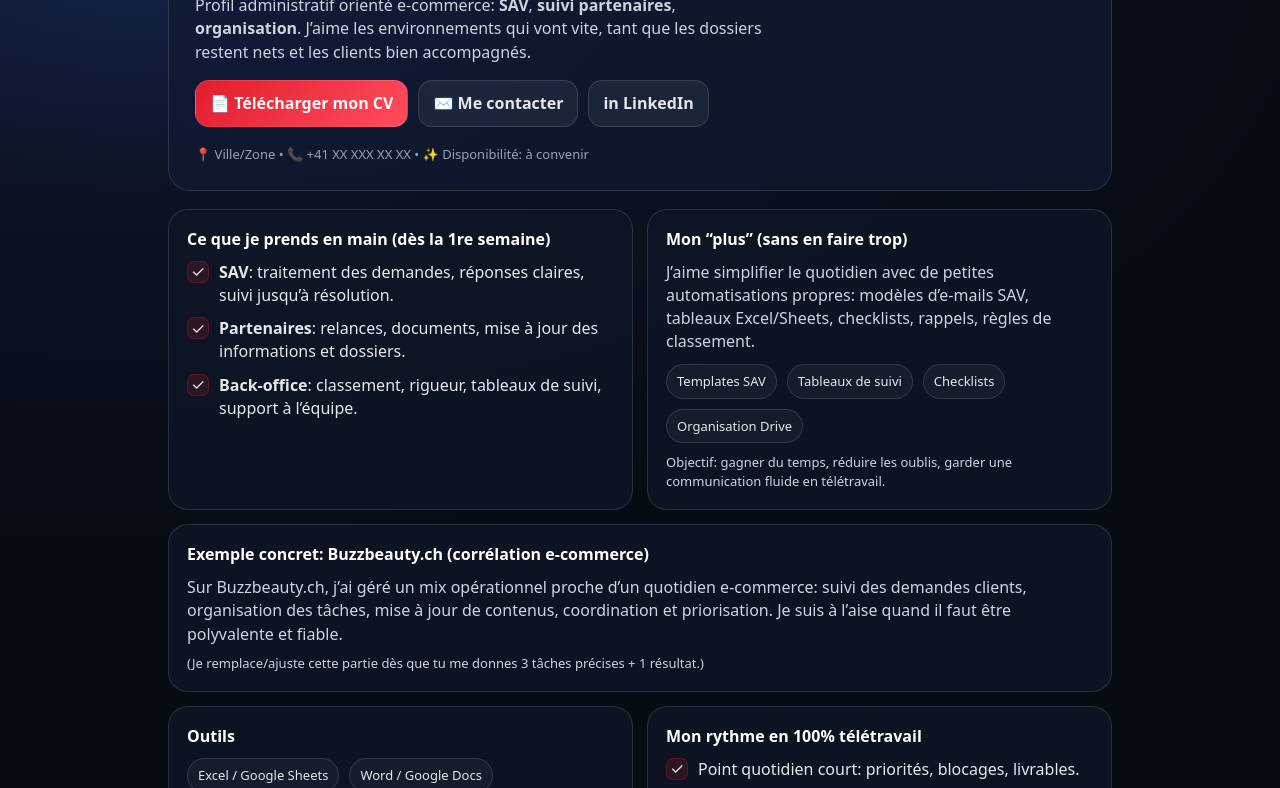
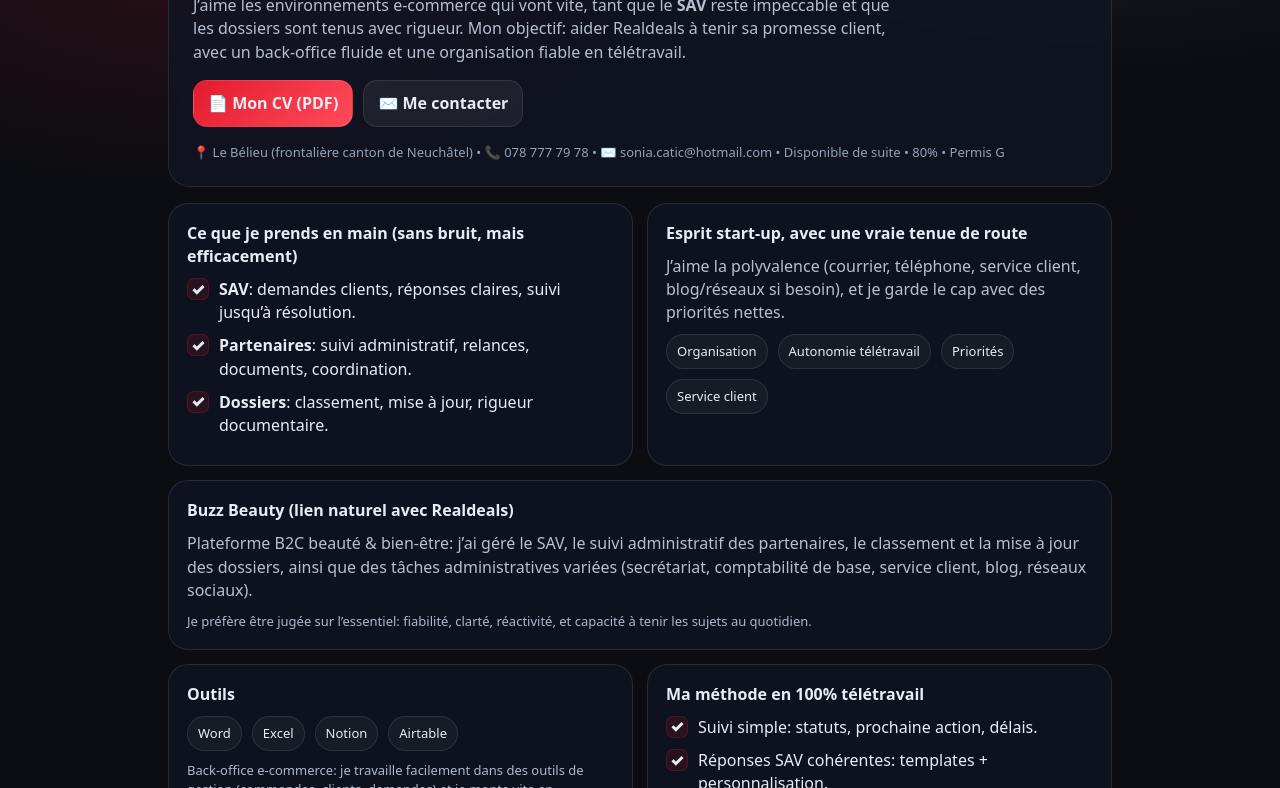
Before and after one commit to cheetahbestbooks-star/poste_admin, a plain HTML site: page index.html in a window 1280 px wide. Shown: the part 171-959 px from the top of the page. Drawn offline with Linux system fonts and the light colour scheme.

Commit message:
Update index.html

```diff
--- a/index.html
+++ b/index.html
@@ -3,168 +3,202 @@
 <head>
   <meta charset="utf-8" />
   <meta name="viewport" content="width=device-width, initial-scale=1" />
-  <title>Candidature – Employée de commerce | Sonia Catic</title>
-  <meta name="description" content="Candidature Employée de commerce (80–100%) – SAV, suivi partenaires, administratif – 100% télétravail." />
+  <title>Candidature – Employée de commerce (80%) | Sonia Catic</title>
+  <meta name="description" content="Candidature Employée de commerce (80%) – SAV, suivi partenaires, administratif – 100% télétravail." />
   <style>
     :root{
-      --accent:#e11d2e; /* rouge énergique, esprit e-commerce */
-      --ink:#0f172a;
-      --muted:#475569;
-      --bg:#0b1220;
-      --card:#0f1b33;
-      --soft:#111827;
-      --line:rgba(255,255,255,.12);
+      --bg:#0b0d12;
+      --card:#111523;
+      --line:rgba(255,255,255,.10);
+      --text:#e8ecf3;
+      --muted:#b7c0d1;
+      --accent:#e31b2e;
+      --soft:rgba(227,27,46,.12);
     }
     *{box-sizing:border-box}
     body{
-      margin:0; font-family: ui-sans-serif, system-ui, -apple-system, Segoe UI, Roboto, Arial;
-      color:#e5e7eb; background: radial-gradient(1200px 600px at 10% 10%, #14244a 0%, #0b1220 45%, #070b14 100%);
+      margin:0;
+      font-family: ui-sans-serif, system-ui, -apple-system, Segoe UI, Roboto, Arial;
+      color:var(--text);
+      background:
+        radial-gradient(900px 450px at 15% 10%, rgba(227,27,46,.14), transparent 55%),
+        radial-gradient(900px 450px at 85% 0%, rgba(255,255,255,.08), transparent 55%),
+        var(--bg);
       line-height:1.45;
     }
-    a{color:inherit}
-    .wrap{max-width:980px; margin:0 auto; padding:34px 18px 60px}
+    .wrap{max-width:980px; margin:0 auto; padding:34px 18px 64px}
     .top{
-      display:flex; gap:18px; align-items:flex-start; justify-content:space-between; flex-wrap:wrap;
-      padding:26px; border:1px solid var(--line); border-radius:22px; background: rgba(15,27,51,.75);
+      padding:24px;
+      border:1px solid var(--line);
+      border-radius:22px;
+      background:rgba(17,21,35,.85);
       backdrop-filter: blur(6px);
     }
     .badge{
-      display:inline-flex; align-items:center; gap:8px;
-      padding:8px 12px; border-radius:999px; border:1px solid var(--line);
-      color:#fff; background: rgba(0,0,0,.18);
+      display:inline-flex; align-items:center; gap:10px;
+      padding:8px 12px;
+      border-radius:999px;
+      border:1px solid var(--line);
+      background:rgba(0,0,0,.25);
+      color:var(--text);
       font-size:13px;
     }
-    .dot{width:8px; height:8px; border-radius:50%; background:var(--accent); box-shadow:0 0 0 4px rgba(225,29,46,.15)}
-    h1{margin:10px 0 8px; font-size:34px; letter-spacing:-.02em}
-    .sub{color:#cbd5e1; max-width:62ch; margin:0}
+    .dot{
+      width:9px; height:9px; border-radius:50%;
+      background:var(--accent);
+      box-shadow:0 0 0 5px var(--soft);
+      flex:0 0 auto;
+    }
+    h1{margin:12px 0 8px; font-size:34px; letter-spacing:-.02em}
+    .sub{margin:0; color:var(--muted); max-width:78ch}
     .cta{display:flex; gap:10px; flex-wrap:wrap; margin-top:16px}
     .btn{
       display:inline-flex; align-items:center; justify-content:center; gap:10px;
-      padding:11px 14px; border-radius:14px; border:1px solid var(--line);
-      text-decoration:none; font-weight:600;
-      background: rgba(255,255,255,.06);
+      padding:11px 14px;
+      border-radius:14px;
+      border:1px solid var(--line);
+      background:rgba(255,255,255,.06);
+      color:var(--text);
+      text-decoration:none;
+      font-weight:700;
     }
-    .btn.primary{background: linear-gradient(135deg, var(--accent), #ff4d5d); border-color: rgba(255,255,255,.10); color:#fff}
+    .btn.primary{
+      background:linear-gradient(135deg, var(--accent), #ff4b5a);
+      border-color:rgba(255,255,255,.08);
+    }
     .grid{
-      margin-top:18px;
-      display:grid; grid-template-columns:repeat(12, 1fr); gap:14px;
+      margin-top:16px;
+      display:grid;
+      grid-template-columns:repeat(12, 1fr);
+      gap:14px;
     }
     .card{
       grid-column: span 6;
-      padding:18px; border-radius:20px; border:1px solid var(--line);
-      background: rgba(17,24,39,.70);
+      padding:18px;
+      border-radius:20px;
+      border:1px solid var(--line);
+      background:rgba(17,21,35,.75);
     }
-    .card h2{margin:0 0 10px; font-size:16px; color:#fff}
-    .card p{margin:0; color:#cbd5e1}
-    .list{margin:10px 0 0; padding:0; list-style:none}
-    .list li{display:flex; gap:10px; margin:10px 0; color:#e5e7eb}
+    .full{grid-column: span 12}
+    h2{margin:0 0 10px; font-size:16px}
+    p{margin:0; color:var(--muted)}
+    ul{margin:10px 0 0; padding:0; list-style:none}
+    li{display:flex; gap:10px; margin:10px 0; color:var(--text)}
     .check{
       width:22px; height:22px; border-radius:7px;
       display:inline-flex; align-items:center; justify-content:center;
-      background: rgba(225,29,46,.15); border:1px solid rgba(225,29,46,.25); flex:0 0 auto;
+      background:var(--soft);
+      border:1px solid rgba(227,27,46,.22);
+      flex:0 0 auto;
+      color:var(--text);
+      font-weight:900;
     }
-    .muted{color:var(--muted)}
-    .full{grid-column: span 12}
-    .tiny{font-size:13px; color:#cbd5e1}
-    .kpi{
-      display:flex; gap:10px; flex-wrap:wrap; margin-top:10px
+    .pills{display:flex; gap:10px; flex-wrap:wrap; margin-top:10px}
+    .pill{
+      font-size:13px;
+      padding:7px 10px;
+      border-radius:999px;
+      border:1px solid var(--line);
+      background:rgba(255,255,255,.04);
+      color:var(--text);
     }
-    .pill{
-      font-size:13px; padding:7px 10px; border-radius:999px; border:1px solid var(--line);
-      background: rgba(255,255,255,.04);
+    .footer{
+      margin-top:16px;
+      font-size:13px;
+      color:#95a3b8;
     }
-    .footer{margin-top:18px; color:#94a3b8; font-size:13px}
-    @media (max-width:800px){
+    .tiny{font-size:13px; color:#aeb8cc}
+    @media (max-width:820px){
       .card{grid-column: span 12}
       h1{font-size:28px}
     }
   </style>
 </head>
+
 <body>
   <div class="wrap">
     <section class="top">
-      <div>
-        <div class="badge"><span class="dot"></span> Candidature – Employée de commerce (80–100%) • 100% télétravail</div>
+      <div class="badge"><span class="dot"></span> Candidature – Employée de commerce (80%) • 100% télétravail</div>
       <h1>Sonia Catic</h1>
+
       <p class="sub">
-          Profil administratif orienté e-commerce: <b>SAV</b>, <b>suivi partenaires</b>, <b>organisation</b>.
-          J’aime les environnements qui vont vite, tant que les dossiers restent nets et les clients bien accompagnés.
+        J’aime les environnements e-commerce qui vont vite, tant que le <b>SAV</b> reste impeccable
+        et que les dossiers sont tenus avec rigueur.
+        Mon objectif: aider Realdeals à tenir sa promesse client, avec un back-office fluide
+        et une organisation fiable en télétravail.
       </p>
 
       <div class="cta">
-          <a class="btn primary" href="./cv.pdf" target="_blank" rel="noopener">📄 Télécharger mon CV</a>
-          <a class="btn" href="mailto:TONEMAIL@exemple.com?subject=Candidature%20Employ%C3%A9e%20de%20commerce%20%E2%80%93%20Realdeals.ch">✉️ Me contacter</a>
-          <a class="btn" href="https://www.linkedin.com/in/TONPROFIL" target="_blank" rel="noopener">in LinkedIn</a>
+        <a class="btn primary" href="./cv.pdf" target="_blank" rel="noopener">📄 Mon CV (PDF)</a>
+        <a class="btn" href="mailto:sonia.catic@hotmail.com?subject=Contact%20-%20Candidature%20Employ%C3%A9e%20de%20commerce%20(80%25)%20-%20Sonia%20Catic">✉️ Me contacter</a>
       </div>
 
       <div class="footer">
-          📍 Ville/Zone • 📞 +41 XX XXX XX XX • ✨ Disponibilité: à convenir
-        </div>
+        📍 Le Bélieu (frontalière canton de Neuchâtel) • 📞 078 777 79 78 • ✉️ sonia.catic@hotmail.com • Disponible de suite • 80% • Permis G
       </div>
     </section>
 
     <section class="grid">
       <div class="card">
-        <h2>Ce que je prends en main (dès la 1re semaine)</h2>
-        <ul class="list">
-          <li><span class="check">✓</span><span><b>SAV</b>: traitement des demandes, réponses claires, suivi jusqu’à résolution.</span></li>
-          <li><span class="check">✓</span><span><b>Partenaires</b>: relances, documents, mise à jour des informations et dossiers.</span></li>
-          <li><span class="check">✓</span><span><b>Back-office</b>: classement, rigueur, tableaux de suivi, support à l’équipe.</span></li>
+        <h2>Ce que je prends en main (sans bruit, mais efficacement)</h2>
+        <ul>
+          <li><span class="check">✓</span><span><b>SAV</b>: demandes clients, réponses claires, suivi jusqu’à résolution.</span></li>
+          <li><span class="check">✓</span><span><b>Partenaires</b>: suivi administratif, relances, documents, coordination.</span></li>
+          <li><span class="check">✓</span><span><b>Dossiers</b>: classement, mise à jour, rigueur documentaire.</span></li>
         </ul>
       </div>
 
       <div class="card">
-        <h2>Mon “plus” (sans en faire trop)</h2>
+        <h2>Esprit start-up, avec une vraie tenue de route</h2>
         <p>
-          J’aime simplifier le quotidien avec de petites automatisations propres:
-          modèles d’e-mails SAV, tableaux Excel/Sheets, checklists, rappels, règles de classement.
+          J’aime la polyvalence (courrier, téléphone, service client, blog/réseaux si besoin),
+          et je garde le cap avec des priorités nettes.
         </p>
-        <div class="kpi">
-          <span class="pill">Templates SAV</span>
-          <span class="pill">Tableaux de suivi</span>
-          <span class="pill">Checklists</span>
-          <span class="pill">Organisation Drive</span>
+        <div class="pills">
+          <span class="pill">Organisation</span>
+          <span class="pill">Autonomie télétravail</span>
+          <span class="pill">Priorités</span>
+          <span class="pill">Service client</span>
         </div>
-        <p class="tiny" style="margin-top:10px">
-          Objectif: gagner du temps, réduire les oublis, garder une communication fluide en télétravail.
-        </p>
       </div>
 
       <div class="card full">
-        <h2>Exemple concret: Buzzbeauty.ch (corrélation e-commerce)</h2>
+        <h2>Buzz Beauty (lien naturel avec Realdeals)</h2>
         <p>
-          Sur Buzzbeauty.ch, j’ai géré un mix opérationnel proche d’un quotidien e-commerce:
-          suivi des demandes clients, organisation des tâches, mise à jour de contenus, coordination et priorisation.
-          Je suis à l’aise quand il faut être polyvalente et fiable.
+          Plateforme B2C beauté & bien-être: j’ai géré le SAV, le suivi administratif des partenaires,
+          le classement et la mise à jour des dossiers, ainsi que des tâches administratives variées
+          (secrétariat, comptabilité de base, service client, blog, réseaux sociaux).
         </p>
-        <p class="muted tiny" style="margin-top:8px">
-          (Je remplace/ajuste cette partie dès que tu me donnes 3 tâches précises + 1 résultat.)
+        <p class="tiny" style="margin-top:10px">
+          Je préfère être jugée sur l’essentiel: fiabilité, clarté, réactivité, et capacité à tenir les sujets au quotidien.
         </p>
       </div>
 
       <div class="card">
         <h2>Outils</h2>
-        <div class="kpi">
-          <span class="pill">Excel / Google Sheets</span>
-          <span class="pill">Word / Google Docs</span>
-          <span class="pill">Email + calendriers</span>
-          <span class="pill">WooCommerce / Magento (si applicable)</span>
+        <div class="pills">
+          <span class="pill">Word</span>
+          <span class="pill">Excel</span>
+          <span class="pill">Notion</span>
+          <span class="pill">Airtable</span>
         </div>
+        <p class="tiny" style="margin-top:10px">
+          Back-office e-commerce: je travaille facilement dans des outils de gestion (commandes, clients, demandes) et je monte vite en compétence.
+        </p>
       </div>
 
       <div class="card">
-        <h2>Mon rythme en 100% télétravail</h2>
-        <ul class="list">
-          <li><span class="check">✓</span><span>Point quotidien court: priorités, blocages, livrables.</span></li>
-          <li><span class="check">✓</span><span>Tableau de suivi simple: demandes SAV, partenaires, tâches admin.</span></li>
-          <li><span class="check">✓</span><span>Autonomie + communication: je signale tôt, je documente, je sécurise.</span></li>
+        <h2>Ma méthode en 100% télétravail</h2>
+        <ul>
+          <li><span class="check">✓</span><span>Suivi simple: statuts, prochaine action, délais.</span></li>
+          <li><span class="check">✓</span><span>Réponses SAV cohérentes: templates + personnalisation.</span></li>
+          <li><span class="check">✓</span><span>Je documente, je sécurise, je communique clairement.</span></li>
         </ul>
       </div>
     </section>
 
     <p class="footer">
-      Cette page est volontairement simple: l’idée est de montrer que je colle au poste (SAV, partenaires, administratif),
-      et que je suis opérationnelle en télétravail.
+      Cette page est volontairement simple: montrer la compatibilité immédiate avec le poste (SAV, partenaires, dossiers, tâches admin) et une autonomie réelle en télétravail.
     </p>
   </div>
 </body>
```
Lines whose indentation alone changed are shown as unchanged.
